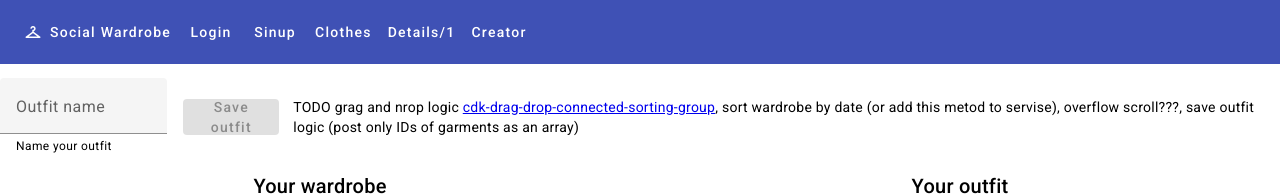
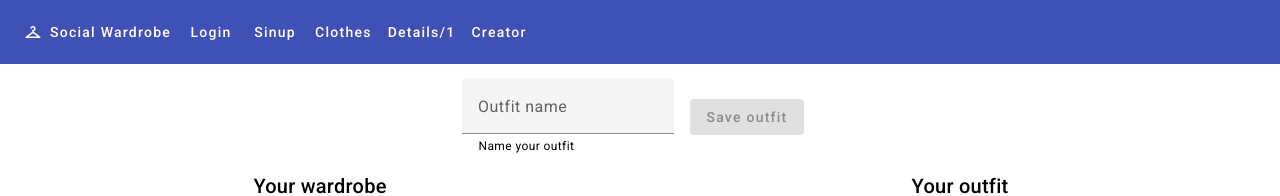
Before and after one commit to maxstepanyuk/social-wardrobe-angular, an Angular app: page /creator in a window 1280 px wide. Shown: the top 196 px of the page. Built offline with nearby package versions, Linux system fonts and the light colour scheme.

Commit message:
hid todos

```diff
--- a/src/app/pages/outfit-creator/outfit-creator.component.html
+++ b/src/app/pages/outfit-creator/outfit-creator.component.html
@@ -7,10 +7,10 @@
     <button mat-raised-button color="primary" [disabled]="outfit.length === 0">
         Save outfit
     </button>
-    <span>TODO grag and nrop logic <a
+    <!-- <span>TODO grag and nrop logic <a
             href="https://v16.material.angular.io/cdk/drag-drop/overview#cdk-drag-drop-connected-sorting-group">cdk-drag-drop-connected-sorting-group</a>,
         sort wardrobe by date (or add this metod to servise), overflow scroll???, save outfit logic
-        (post only IDs of garments as an array)</span>
+        (post only IDs of garments as an array)</span> -->
 </div>
 
 <div class="cretor" cdkDropListGroup>
```
